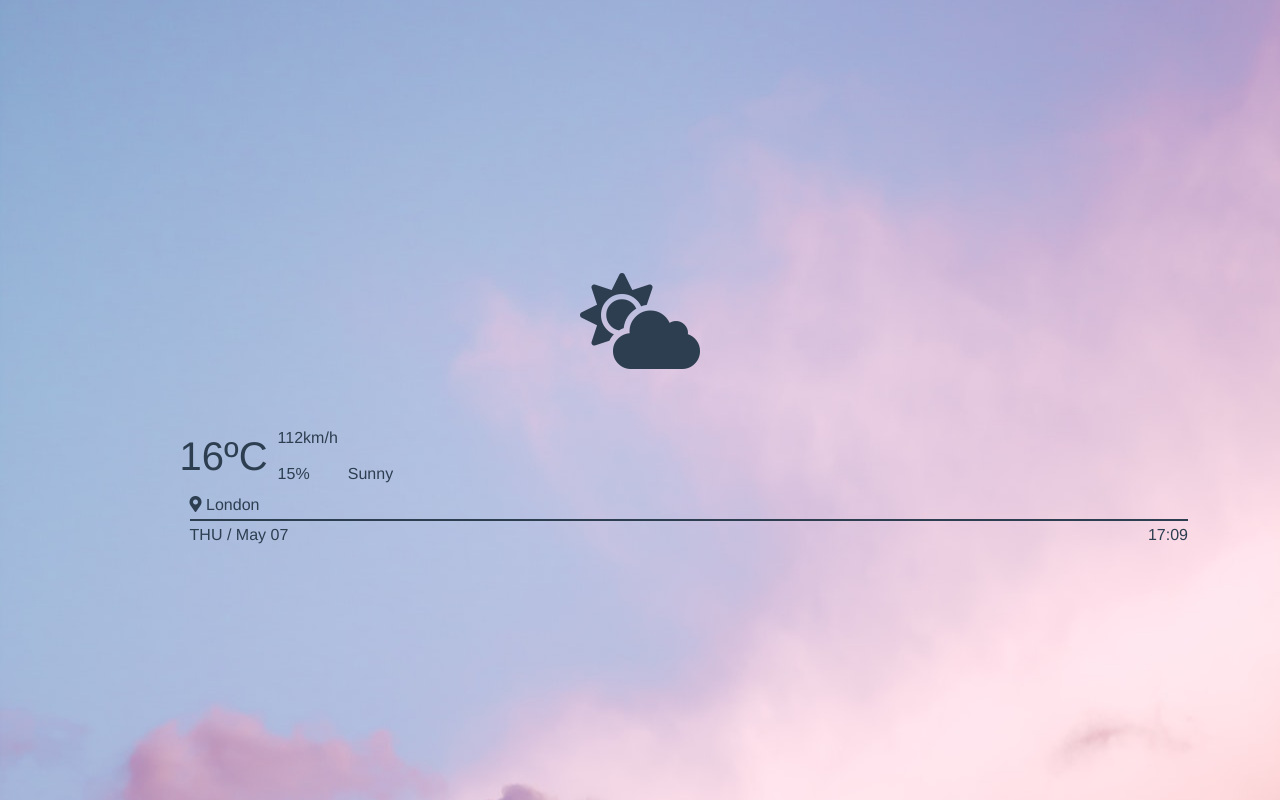
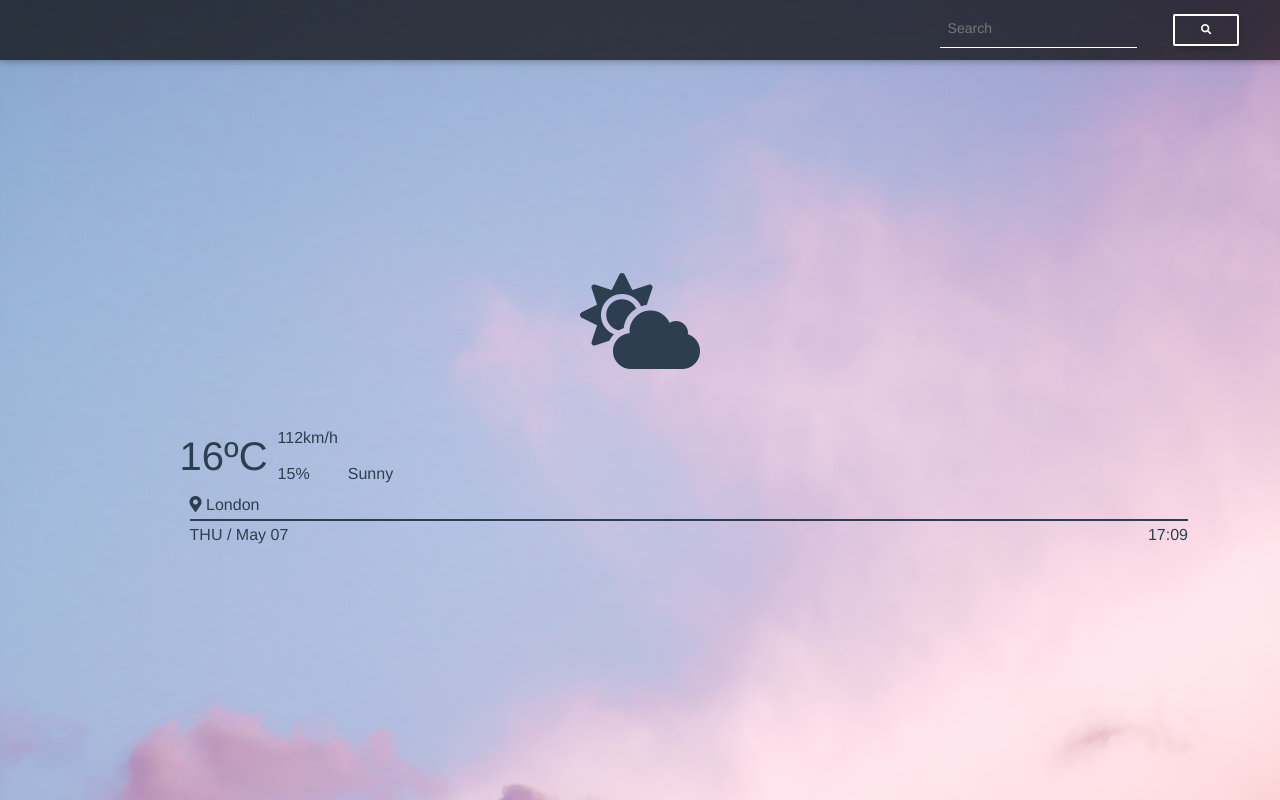
Before and after one commit to mateuszlubianka1993/weather-vue, a Vue app: page / in a window 1280 px wide. Built offline with nearby package versions, Linux system fonts and the light colour scheme.

Commit message:
Add SearchBar component.

```diff
--- a/src/App.vue
+++ b/src/App.vue
@@ -1,16 +1,19 @@
 <template>
   <div id="app">
+    <SearchBar/>
     <CurrentDay/>
   </div>
 </template>
 
 <script>
 import CurrentDay from './components/CurrentDay';
+import SearchBar from './components/SearchBar';
 
 export default {
   name: 'App',
   components: {
-    CurrentDay
+    CurrentDay,
+    SearchBar
   }
 }
 </script>
--- /dev/null
+++ b/src/components/SearchBar.vue
@@ -0,0 +1,38 @@
+<template>
+  <!--Navbar-->
+  <nav class="navbar navbar-expand-lg navbar-dark rgba-black-strong fixed-top">
+    <form class="form-inline ml-auto">
+      <div class="container-fluid">
+        <div class="row">
+          <div class="col-8">
+            <div class="md-form my-0">
+              <input
+                class="form-control-sm"
+                type="text"
+                placeholder="Search"
+                aria-label="Search"
+              />
+            </div>
+          </div>
+          <div class="col-4">
+            <button
+              class="btn btn-outline-white btn-sm"
+              type="submit"
+            >
+              <i class="fas fa-search"></i>
+            </button>
+          </div>
+        </div>
+      </div>
+    </form>
+  </nav>
+  <!--/.Navbar-->
+</template>
+
+<script>
+export default {
+  name: "SearchBar",
+};
+</script>
+
+<style scoped></style>
```
